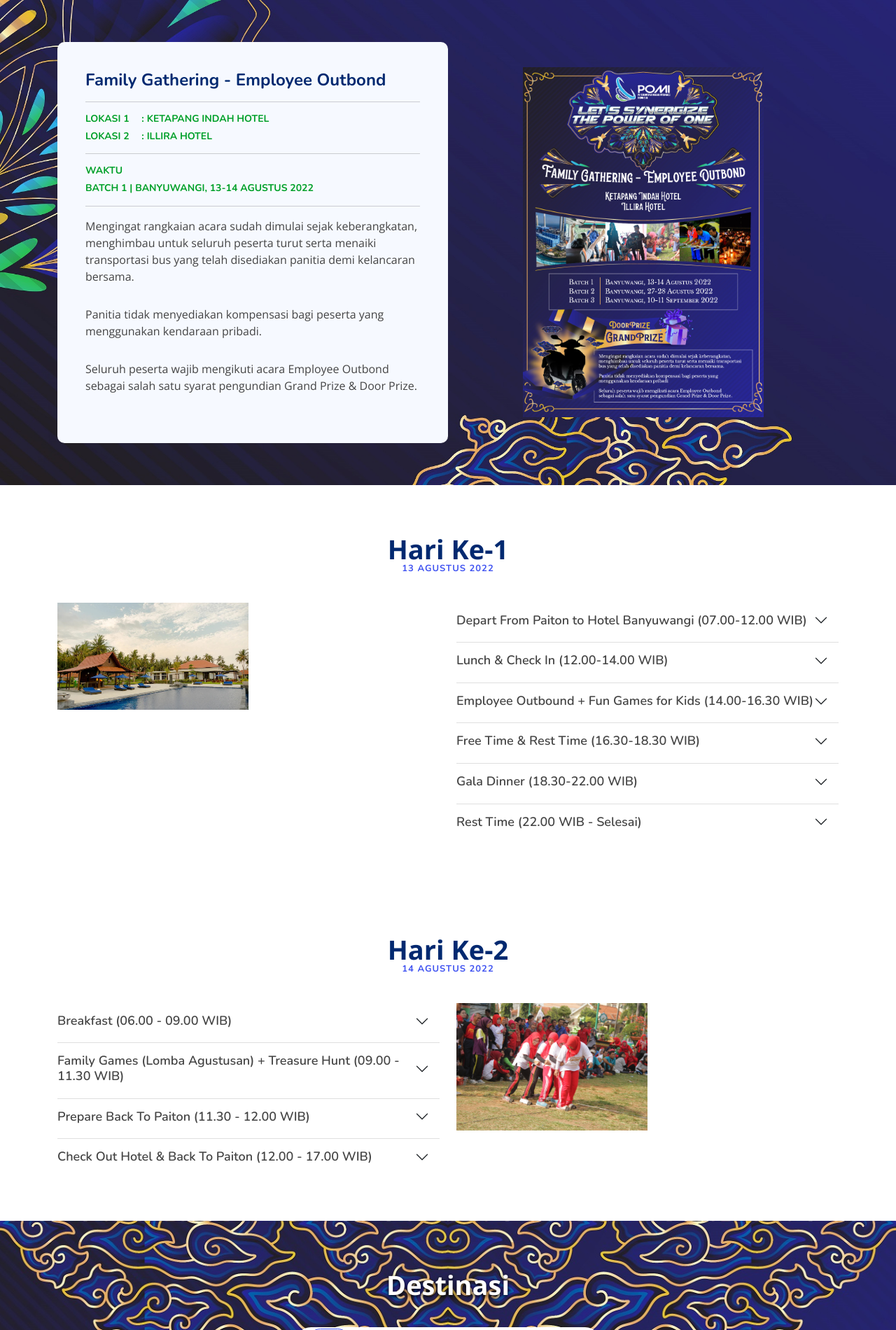
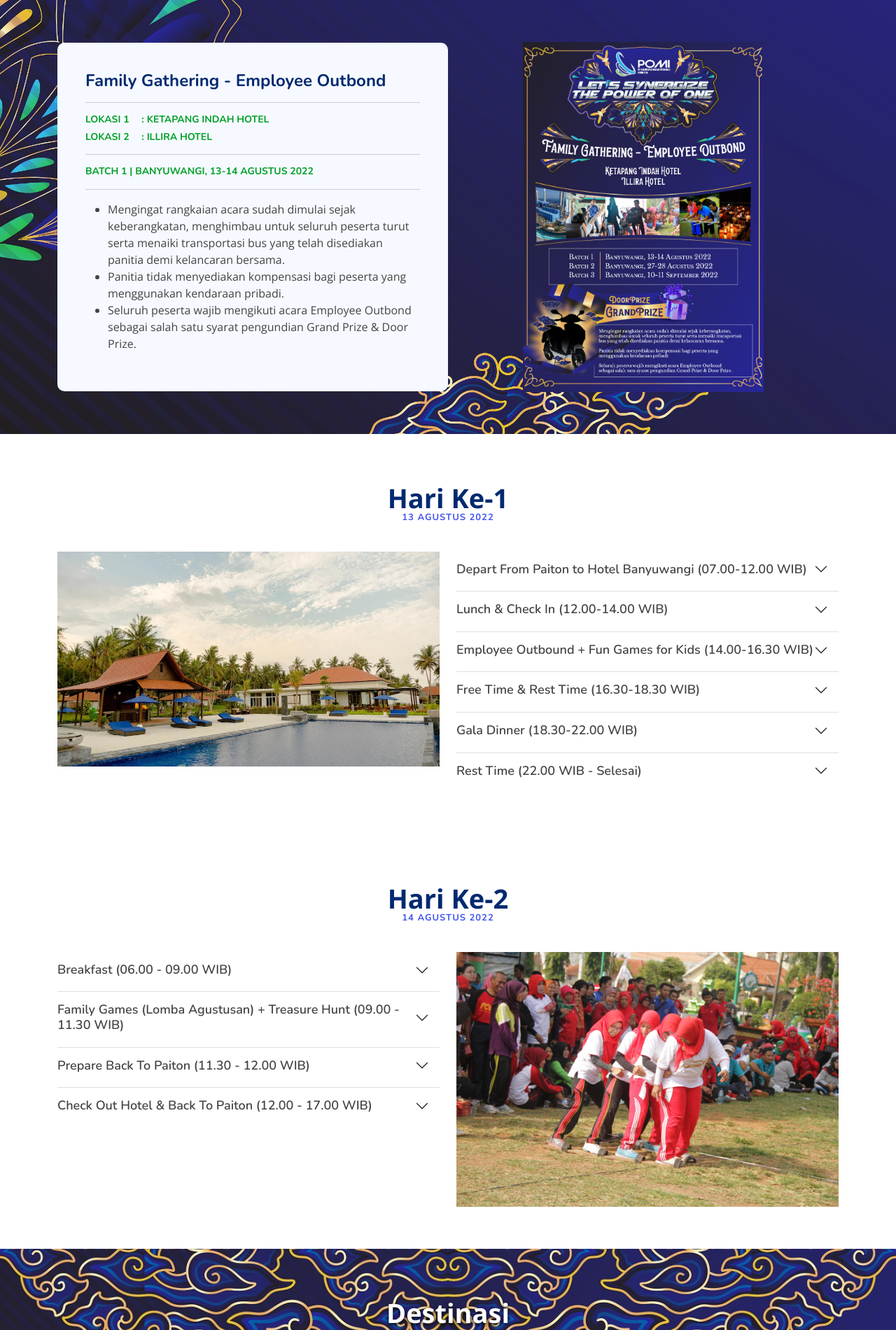
Before and after one commit to ferdyfebriyanto/gathering-pomi-invitation, a PHP site: page /family-gathering-pomi/ in a window 1280 px wide. Shown: the part 800-2700 px from the top of the page at 70% size. Run offline with PHP 8.4, Linux system fonts and the light colour scheme; the visitor is signed in with stand-in values (Sample User, id 1).

Commit message:
update tampilan

```diff
--- a/assets/css/style.css
+++ b/assets/css/style.css
@@ -1252,10 +1252,7 @@ section {
 }
 
 .rundown .rundown-img img {
-    width: 300%;
-    display: block;
-    margin-left: auto;
-    margin-right: auto;
+    width: 140vh !important;
 }
 
 @media(max-width:991px) {
@@ -1264,6 +1261,9 @@ section {
         display: block;
         margin-left: auto;
         margin-right: auto;
+    }
+    .rundown .accordion {
+        margin: 20px;
     }
 }
 
@@ -2540,12 +2540,6 @@ section {
     padding: 60px 0 30px 0;
 }
 
-@media (max-width: 992px) {
-    .footer .footer-top {
-        background-position: center bottom;
-    }
-}
-
 .footer .footer-top .footer-info {
     margin-bottom: 30px;
 }
--- a/index.php
+++ b/index.php
@@ -139,12 +139,13 @@
                             <h3>Lokasi 1 &emsp;: Ketapang Indah Hotel</h3>
                             <h3>Lokasi 2 &emsp;: Illira Hotel</h3>
                             <hr>
-                            <h3>Waktu </h3>
                             <h3>Batch 1 | Banyuwangi, 13-14 Agustus 2022</h3>
                             <hr>
-                            <p>Mengingat rangkaian acara sudah dimulai sejak keberangkatan, menghimbau untuk seluruh peserta turut serta menaiki transportasi bus yang telah disediakan panitia demi kelancaran bersama.</p>
-                            <p>Panitia tidak menyediakan kompensasi bagi peserta yang menggunakan kendaraan pribadi.</p>
-                            <p>Seluruh peserta wajib mengikuti acara Employee Outbond sebagai salah satu syarat pengundian Grand Prize & Door Prize.</p>
+                            <ul>
+                                <li>Mengingat rangkaian acara sudah dimulai sejak keberangkatan, menghimbau untuk seluruh peserta turut serta menaiki transportasi bus yang telah disediakan panitia demi kelancaran bersama.</li>
+                                <li>Panitia tidak menyediakan kompensasi bagi peserta yang menggunakan kendaraan pribadi.</li>
+                                <li>Seluruh peserta wajib mengikuti acara Employee Outbond sebagai salah satu syarat pengundian Grand Prize & Door Prize.</li>
+                            </ul>
                         </div>
                     </div>
 
@@ -173,7 +174,7 @@
 
                 <div class="row">
                     <div class="col-lg-6">
-                        <div class="col-lg-6 rundown-img" data-aos="zoom-out" data-aos-delay="200">
+                        <div class="col-lg-12 rundown-img" data-aos="zoom-out" data-aos-delay="200">
                             <img src="assets/img/destinasi/hotel-ketapang.jpg" class="img-fluid" alt="">
                         </div>
                     </div>
@@ -349,7 +350,7 @@
                     </div>
 
                     <div class="col-lg-6">
-                        <div class="col-lg-6 rundown-img" data-aos="zoom-out" data-aos-delay="200">
+                        <div class="col-lg-12 rundown-img" data-aos="zoom-out" data-aos-delay="200">
                             <img src="assets/img/destinasi/agustusan.jpg" class="img-fluid" alt="">
                         </div>
                     </div>
@@ -575,7 +576,7 @@
 
                 <div class="row gy-4">
 
-                    <div class="col-lg-3 col-md-3">
+                    <div class="col-lg-3 col-md-6 col-xs-6">
                         <div class="count-box">
                             <i class="bi bi-calendar-day"></i>
                             <div>
@@ -585,7 +586,7 @@
                         </div>
                     </div>
 
-                    <div class="col-lg-3 col-md-3">
+                    <div class="col-lg-3 col-md-6 col-xs-6">
                         <div class="count-box">
                             <i class="bi bi-clock" style="color: #ee6c20;"></i>
                             <div>
@@ -595,7 +596,7 @@
                         </div>
                     </div>
 
-                    <div class="col-lg-3 col-md-3">
+                    <div class="col-lg-3 col-md-6 col-xs-6">
                         <div class="count-box">
                             <i class="bi bi-hourglass-split" style="color: #15be56;"></i>
                             <div>
@@ -605,7 +606,7 @@
                         </div>
                     </div>
 
-                    <div class="col-lg-3 col-md-3">
+                    <div class="col-lg-3 col-md-6 col-xs-6">
                         <div class="count-box">
                             <i class="bi bi-stopwatch" style="color: #bb0852;"></i>
                             <div>
```
